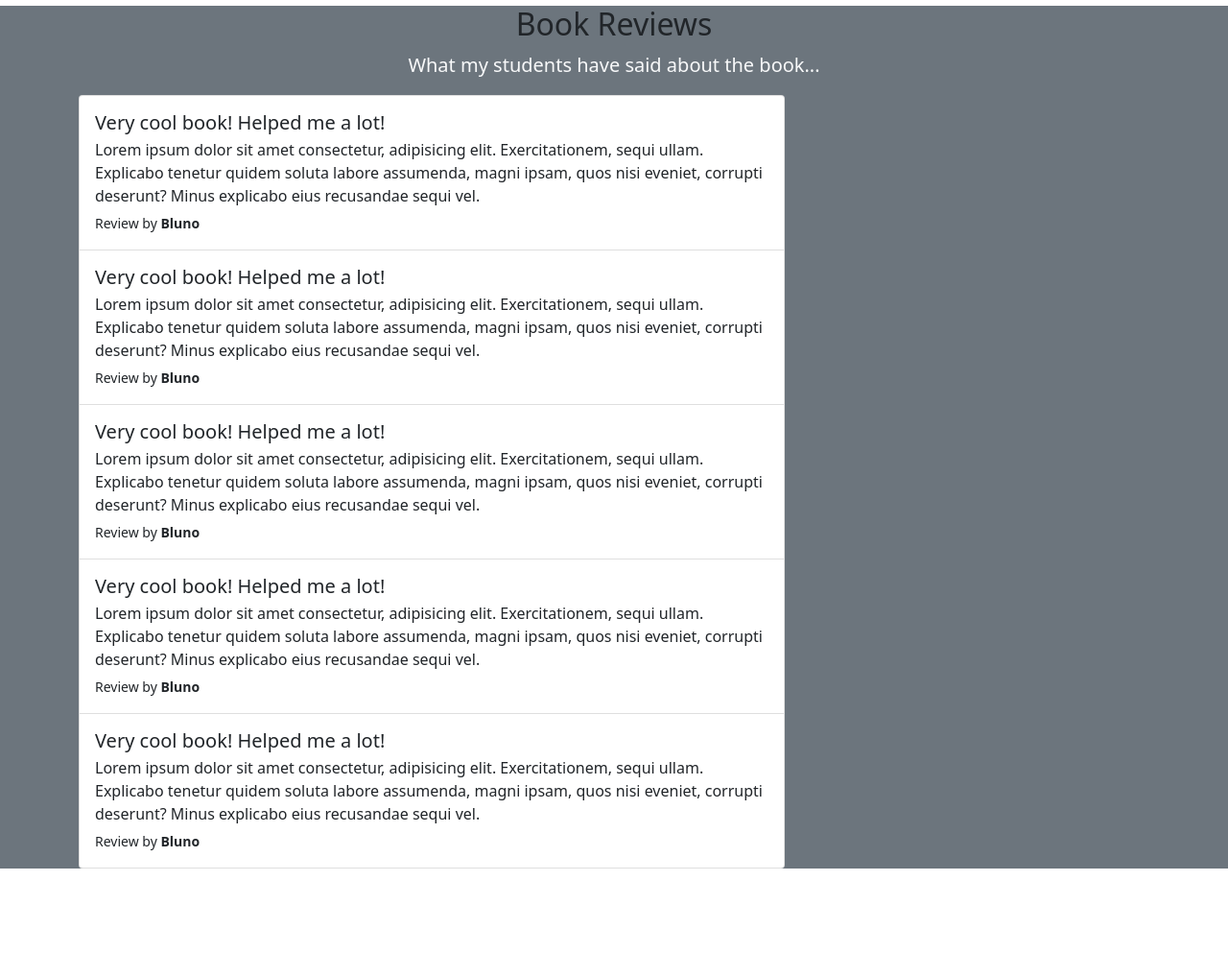
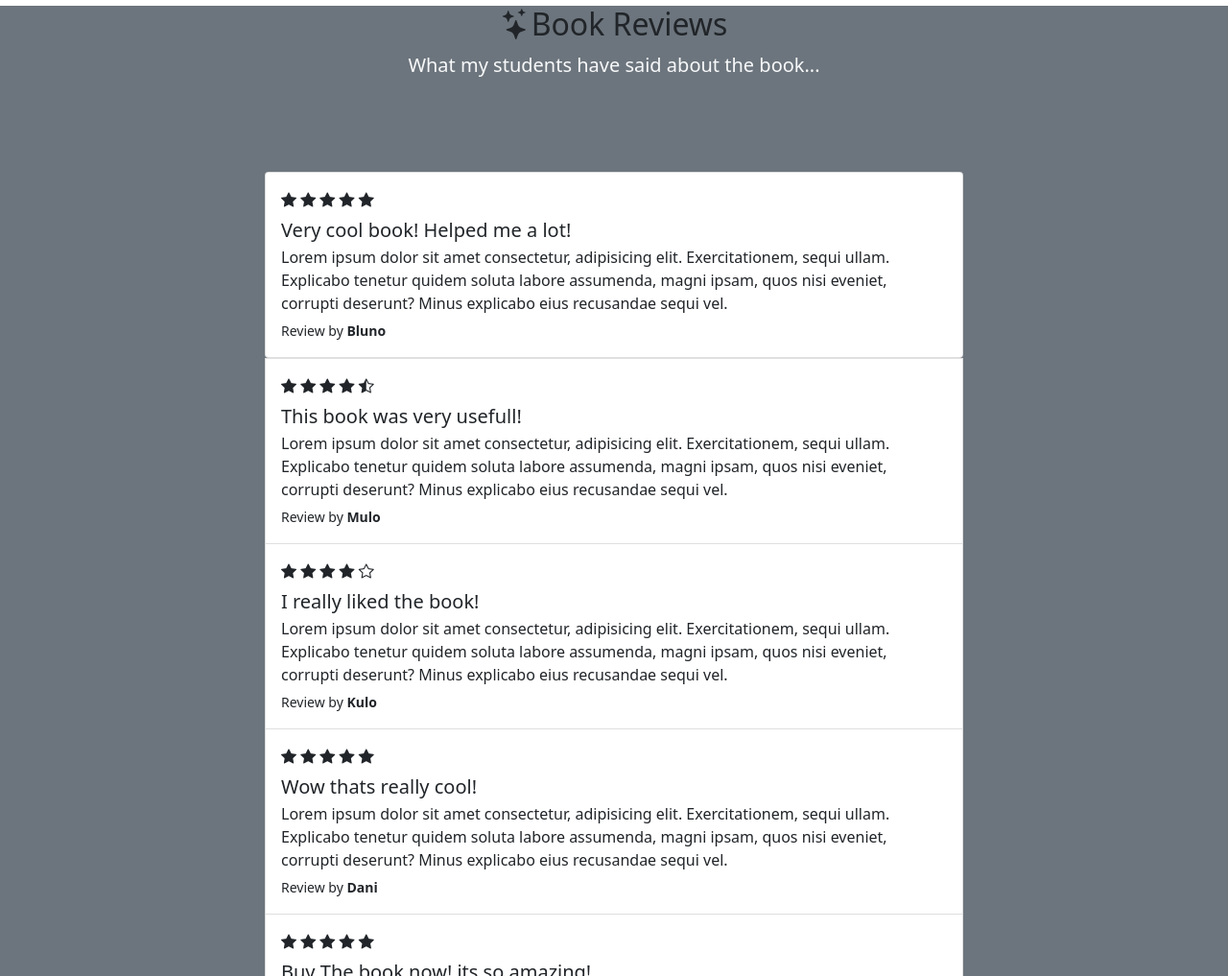
Before and after one commit to BrunoRozov/PROJEKT-C, a plain HTML site: page index.html in a window 1280 px wide. Shown: the part 1783-2800 px from the top of the page at 96% size. Before the commit the page ends 2688 px from the top, so only its background shows below. Drawn offline with nearby package versions, Linux system fonts and the light colour scheme.

Commit message:
Icons done

```diff
--- a/index.html
+++ b/index.html
@@ -3,6 +3,10 @@
   <head>
     <meta charset="UTF-8" />
     <meta name="viewport" content="width=device-width, initial-scale=1.0" />
+    <link
+      rel="stylesheet"
+      href="https://cdn.jsdelivr.net/npm/bootstrap-icons@1.13.1/font/bootstrap-icons.min.css"
+    />
     <title>Net Ninja Pro - the book</title>
     <style>
       section {
@@ -20,6 +24,7 @@
     <nav class="navbar navbar-expand-md navbar-dark bg-secondary">
       <div class="container-xxl">
         <a href="#intro" class="navbar-brand">
+          <i class="bi bi-book-half"></i>
           <span class="fw-bold text-light"> Net Ninja Pro - The Book </span>
         </a>
         <button
@@ -344,15 +349,22 @@
     <section id="reiews" class="bg-secondary">
       <div class="container-lg">
         <div class="text-center">
-          <h2>Book Reviews</h2>
+          <h2><i class="bi bi-stars"></i>Book Reviews</h2>
           <p class="lead text-light">
             What my students have said about the book...
           </p>
         </div>
-        <div class="row justufy-content-center">
+        <div class="row my-5 g-5 justify-content-center align-items-start">
           <div class="col-lg-8">
             <div class="list-group">
               <dic class="list-group-item py-3">
+                <div class="pb-2">
+                  <i class="bi bi-star-fill"></i>
+                  <i class="bi bi-star-fill"></i>
+                  <i class="bi bi-star-fill"></i>
+                  <i class="bi bi-star-fill"></i>
+                  <i class="bi bi-star-fill"></i>
+                </div>
                 <h5 class="mb-1">Very cool book! Helped me a lot!</h5>
                 <p class="mb-1">
                   Lorem ipsum dolor sit amet consectetur, adipisicing elit.
@@ -361,46 +373,74 @@
                   deserunt? Minus explicabo eius recusandae sequi vel.
                 </p>
                 <small>Review by <strong>Bluno</strong></small>
-              </dic>
-              <dic class="list-group-item py-3">
-                <h5 class="mb-1">Very cool book! Helped me a lot!</h5>
+              </div>
+                <dic class="list-group-item py-3">
+                  <div class="pb-2">
+                    <i class="bi bi-star-fill"></i>
+                    <i class="bi bi-star-fill"></i>
+                    <i class="bi bi-star-fill"></i>
+                    <i class="bi bi-star-fill"></i>
+                    <i class="bi bi-star-half"></i>
+                  </div>
+                <h5 class="mb-1">This book was very usefull!</h5>
                 <p class="mb-1">
                   Lorem ipsum dolor sit amet consectetur, adipisicing elit.
                   Exercitationem, sequi ullam. Explicabo tenetur quidem soluta
                   labore assumenda, magni ipsam, quos nisi eveniet, corrupti
                   deserunt? Minus explicabo eius recusandae sequi vel.
                 </p>
-                <small>Review by <strong>Bluno</strong></small>
+                <small>Review by <strong>Mulo</strong></small>
               </dic>
-              <dic class="list-group-item py-3">
-                <h5 class="mb-1">Very cool book! Helped me a lot!</h5>
+                <dic class="list-group-item py-3">
+                  <div class="pb-2">
+                    <i class="bi bi-star-fill"></i>
+                    <i class="bi bi-star-fill"></i>
+                    <i class="bi bi-star-fill"></i>
+                    <i class="bi bi-star-fill"></i>
+                    <i class="bi bi-star"></i>
+                  </div>
+                <h5 class="mb-1">I really liked the book!</h5>
                 <p class="mb-1">
                   Lorem ipsum dolor sit amet consectetur, adipisicing elit.
                   Exercitationem, sequi ullam. Explicabo tenetur quidem soluta
                   labore assumenda, magni ipsam, quos nisi eveniet, corrupti
                   deserunt? Minus explicabo eius recusandae sequi vel.
                 </p>
-                <small>Review by <strong>Bluno</strong></small>
+                <small>Review by <strong>Kulo</strong></small>
               </dic>
-              <dic class="list-group-item py-3">
-                <h5 class="mb-1">Very cool book! Helped me a lot!</h5>
+                <dic class="list-group-item py-3">
+                <div class="pb-2">
+                  <i class="bi bi-star-fill"></i>
+                  <i class="bi bi-star-fill"></i>
+                  <i class="bi bi-star-fill"></i>
+                  <i class="bi bi-star-fill"></i>
+                  <i class="bi bi-star-fill"></i>
+                </div>
+                <h5 class="mb-1">Wow thats really cool!</h5>
                 <p class="mb-1">
                   Lorem ipsum dolor sit amet consectetur, adipisicing elit.
                   Exercitationem, sequi ullam. Explicabo tenetur quidem soluta
                   labore assumenda, magni ipsam, quos nisi eveniet, corrupti
                   deserunt? Minus explicabo eius recusandae sequi vel.
                 </p>
-                <small>Review by <strong>Bluno</strong></small>
+                <small>Review by <strong>Dani</strong></small>
               </dic>
-              <dic class="list-group-item py-3">
-                <h5 class="mb-1">Very cool book! Helped me a lot!</h5>
+                <dic class="list-group-item py-3">
+                <div class="pb-2">
+                  <i class="bi bi-star-fill"></i>
+                  <i class="bi bi-star-fill"></i>
+                  <i class="bi bi-star-fill"></i>
+                  <i class="bi bi-star-fill"></i>
+                  <i class="bi bi-star-fill"></i>
+                </div>
+                <h5 class="mb-1">Buy The book now! its so amazing!</h5>
                 <p class="mb-1">
                   Lorem ipsum dolor sit amet consectetur, adipisicing elit.
                   Exercitationem, sequi ullam. Explicabo tenetur quidem soluta
                   labore assumenda, magni ipsam, quos nisi eveniet, corrupti
                   deserunt? Minus explicabo eius recusandae sequi vel.
                 </p>
-                <small>Review by <strong>Bluno</strong></small>
+                <small>Review by <strong>Peter</strong></small>
               </dic>
             </div>
           </div>
```
